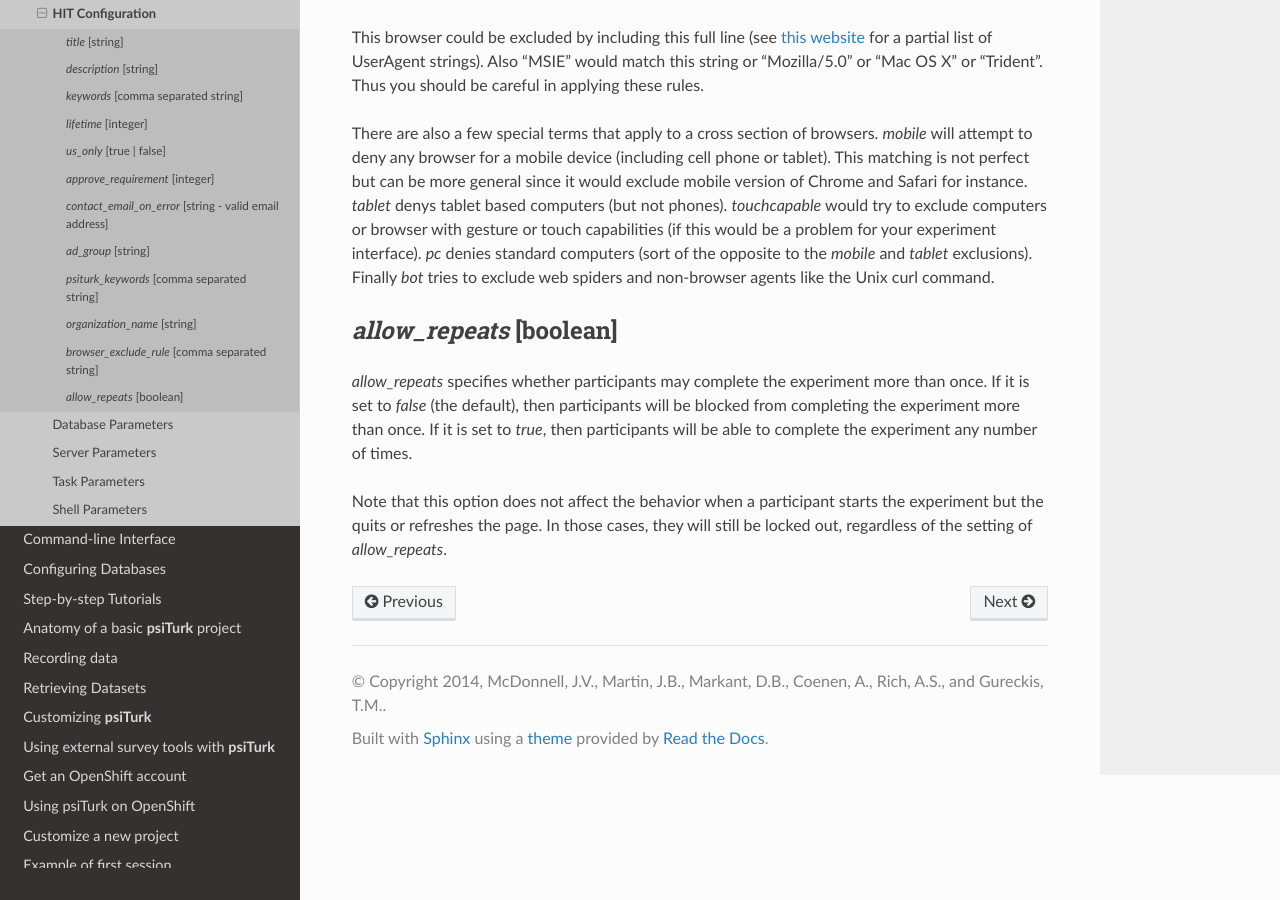
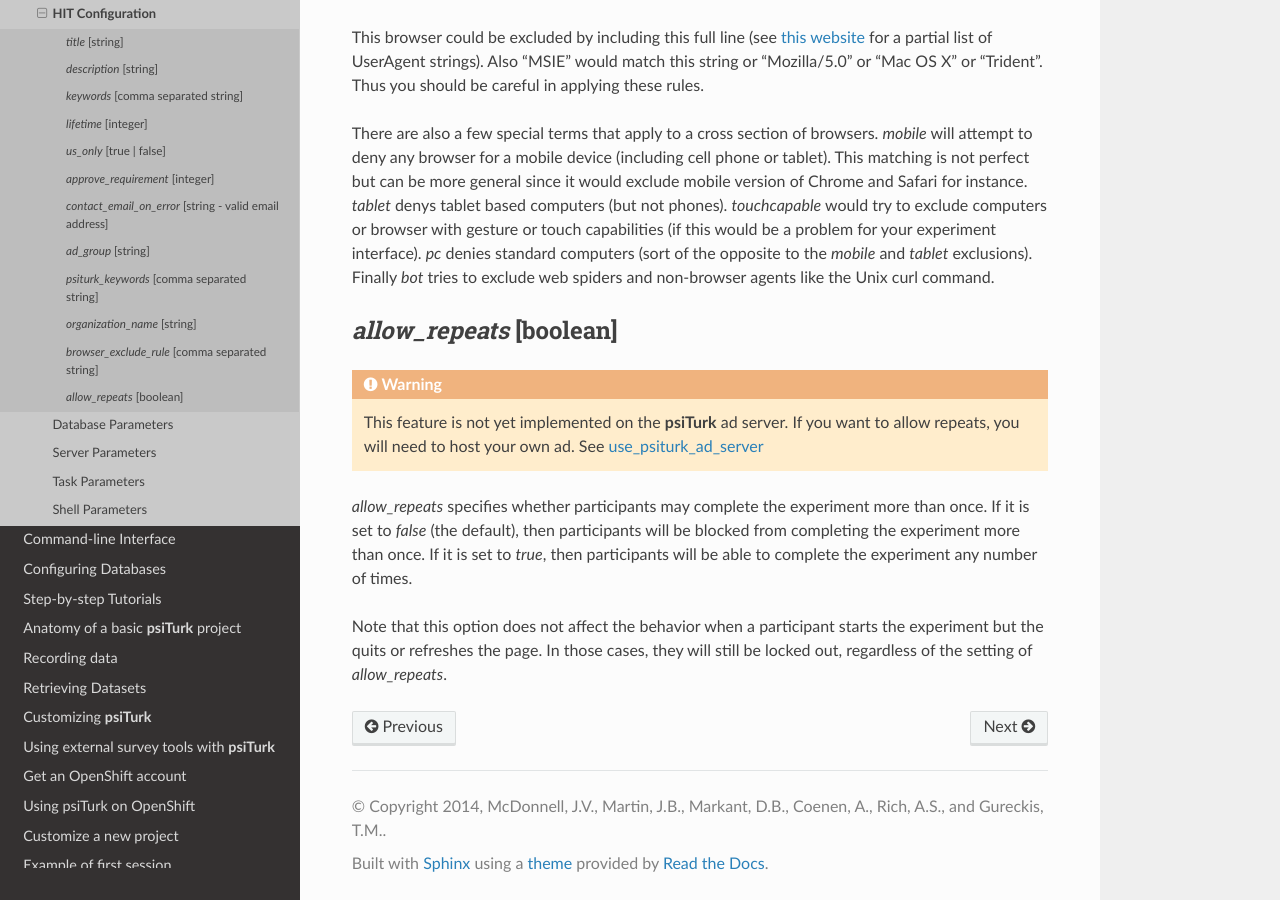
Before and after one commit to NYUCCL/psiTurk, a Sphinx documentation site: the page built from doc/config/hit_configuration.rst, in a window 1280 px wide and 900 px high, scrolled down 2943 px. Built offline with Sphinx 7.4.7 and the Read the Docs theme 2.0.0, drawn with Linux system fonts in a browser that asks for light colours.

Commit message:
adding a warning about allow_repeats not yet being implemented on the psiturk ad server

```diff
--- a/doc/config/hit_configuration.rst
+++ b/doc/config/hit_configuration.rst
@@ -165,6 +165,10 @@ the Unix curl command.
 
 `allow_repeats` [boolean]
 -------------------------
+.. warning::
+    This feature is not yet implemented on the **psiTurk** ad server. If you want to allow repeats, you will need to host your own ad. See
+    `use_psiturk_ad_server <shell_parameters.html#use-psiturk-ad-server-true-false>`__
+
 `allow_repeats` specifies whether participants may complete the experiment more
 than once. If it is set to `false` (the default), then participants will be
 blocked from completing the experiment more than once. If it is set to `true`,
```
